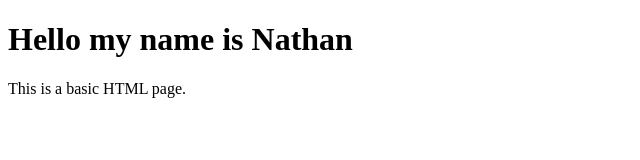
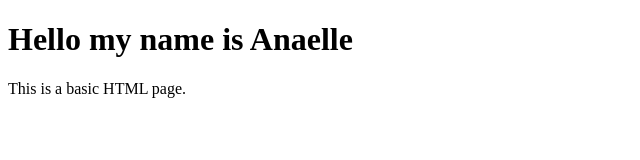
Before and after one commit to anaelleplrt/efrei24uci471anaelle, a plain HTML site: page index.html in a window 1280 px wide. Shown: the full height of the page, 0-640 px from the left. Drawn offline with Linux system fonts and the light colour scheme.

Commit message:
Update index.html

```diff
--- a/index.html
+++ b/index.html
@@ -6,7 +6,7 @@
     <title>My First HTML Page</title>
 </head>
 <body>
-    <h1>Hello my name is Nathan</h1>
+    <h1>Hello my name is Anaelle</h1>
     <p>This is a basic HTML page.</p>
 </body>
 </html>
```
